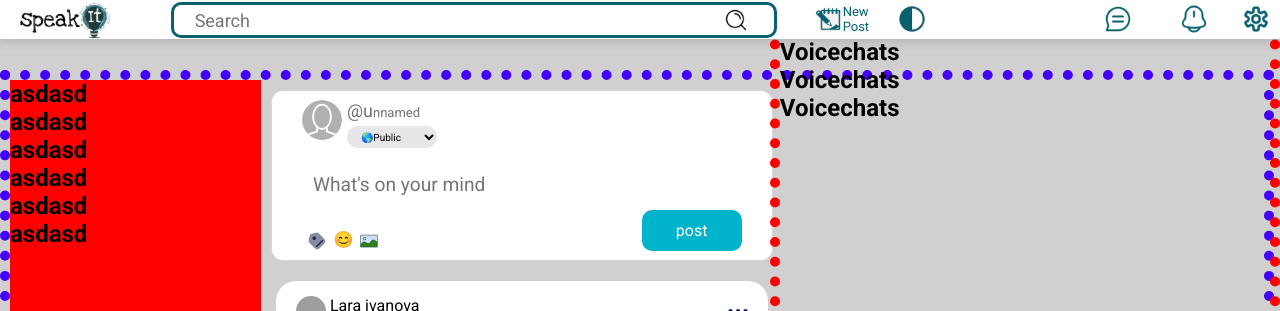
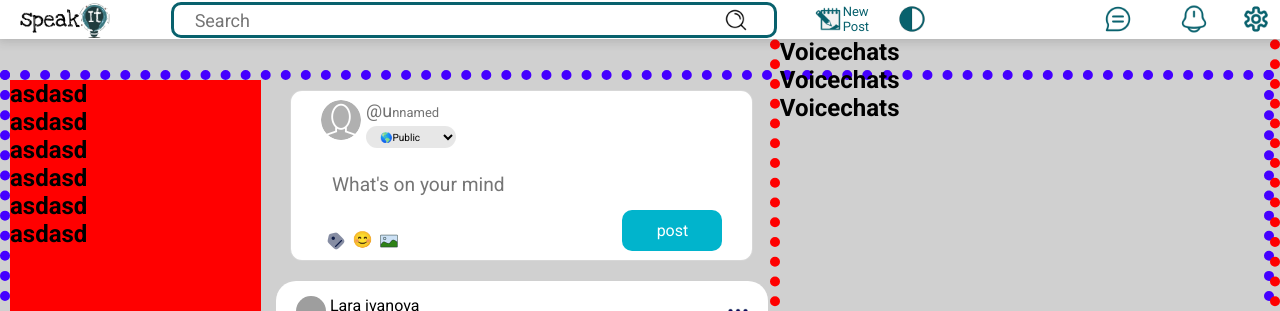
Before and after one commit to Luuiskame/Debate-me-web, a React (Vite) app in the folder client/: page /home in a window 1280 px wide. Shown: the top 311 px of the page. Built offline with nearby package versions, Linux system fonts and the light colour scheme; grey boxes are pictures that could not be loaded.

Commit message:
home component layouts

```diff
--- a/client/src/Pages/Home/components/posts/components/createpost/createpost.module.css
+++ b/client/src/Pages/Home/components/posts/components/createpost/createpost.module.css
@@ -2,9 +2,9 @@
   display: flex;
   flex-flow: column nowrap;
   justify-content: space-between;
-  max-width: 600px;
+  width: 80%;
   text-align: center;
-  margin-bottom: auto;
+  margin: auto;
   padding: 9px 30px;
   border: 0.1px solid rgba(128, 128, 128, 0.314);
   background-color: var(--primary-color);
--- a/client/src/Pages/Home/components/posts/posts.module.css
+++ b/client/src/Pages/Home/components/posts/posts.module.css
@@ -1,5 +1,7 @@
 .posts {
   flex-direction: column;
+  justify-content: center;
+  align-items: center;
   width: 40%;
   height: fit-content;
   padding: 10px;
```
